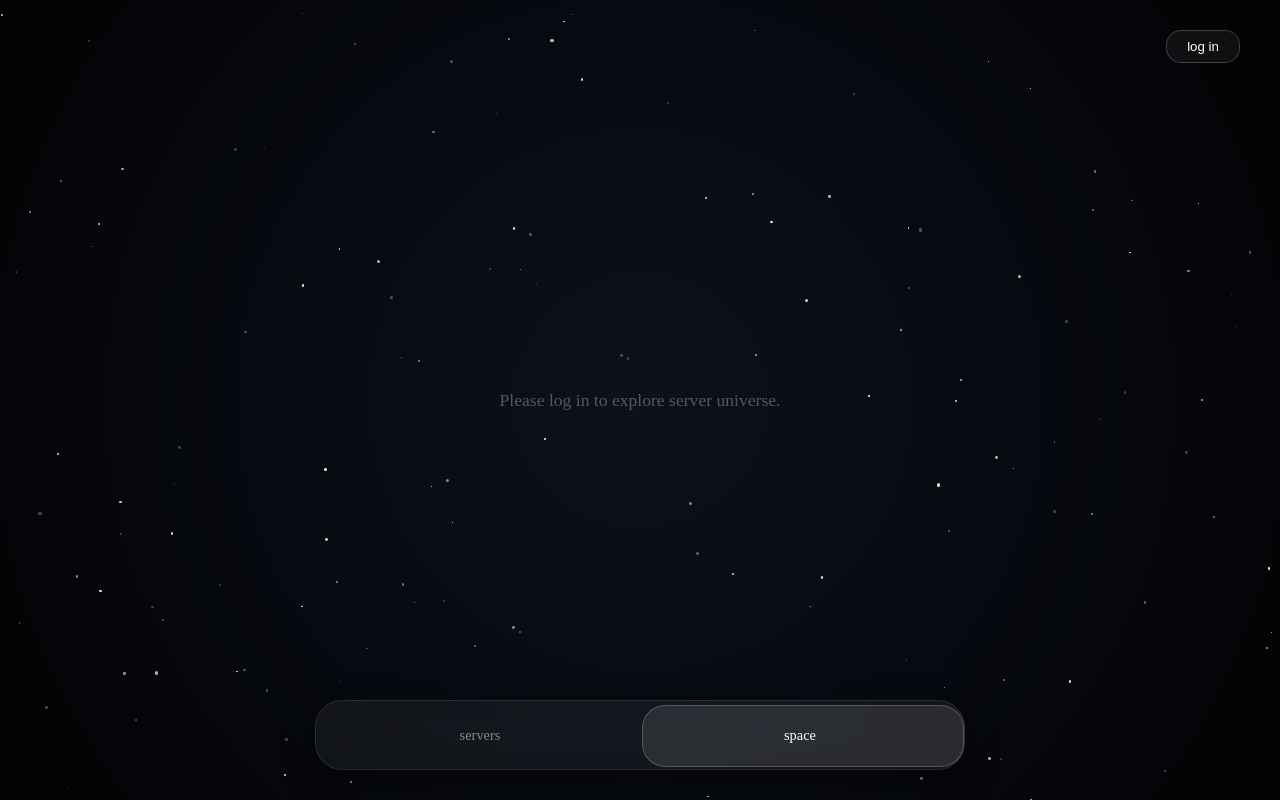
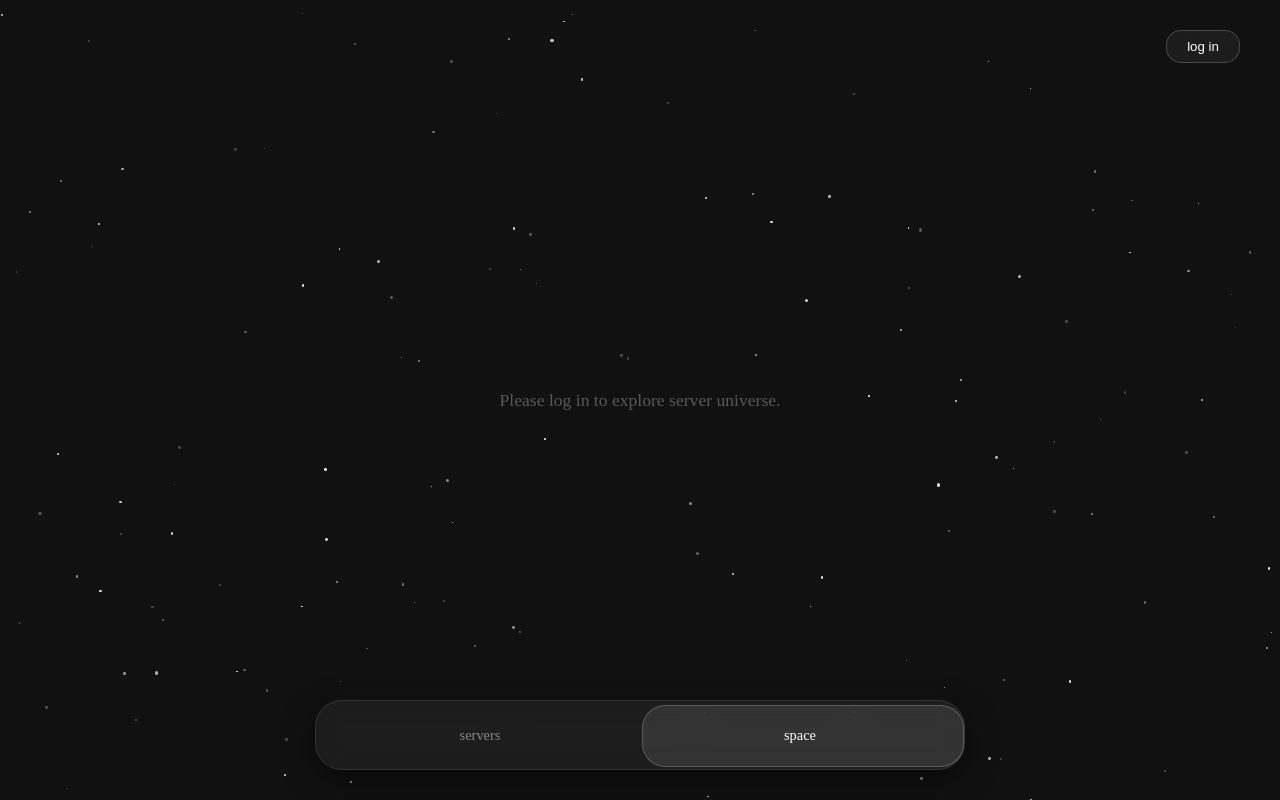
Before and after one commit to StephenChanHub/Servers, a Vue app: page /space in a window 1280 px wide. Built offline with nearby package versions, Linux system fonts and the light colour scheme.

Commit message:
Update Space.vue
background color

```diff
--- a/src/views/Space.vue
+++ b/src/views/Space.vue
@@ -150,7 +150,7 @@ onMounted(() => {
   width: 100%;
   height: 100%;
   overflow: hidden;
-  background: radial-gradient(circle at center, #0c111b 0%, #05070c 70%, #020202 100%);
+  background: radial-gradient(255, 255, 255, 0.3);
 }
 
 .bg-star {
```
